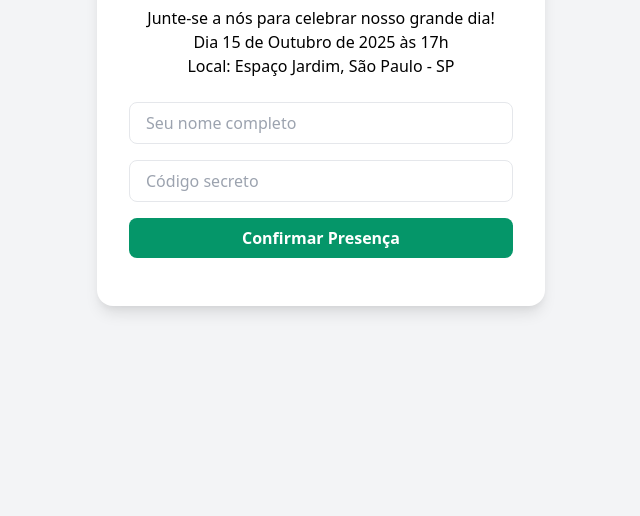
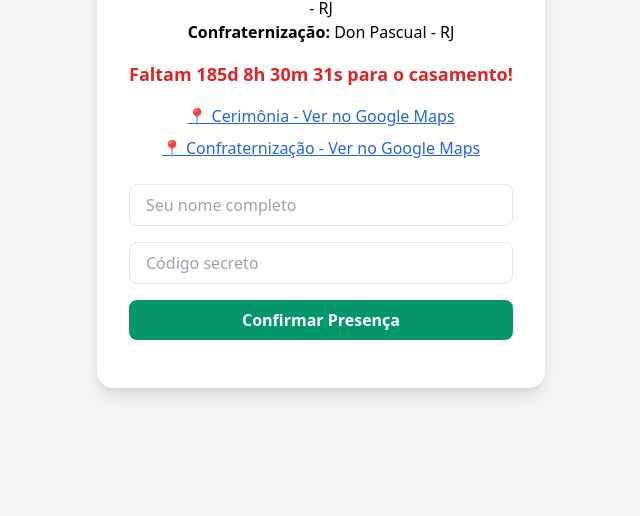
Before and after one commit to 3ins4m/confirmacaoCasamento, a plain HTML site: page index.html in a window 1280 px wide. Shown: the part 284-800 px from the top of the page, without its empty margins (319-959 px from the left). Drawn offline with nearby package versions, Linux system fonts and the light colour scheme.

Commit message:
Add files via upload

```diff
--- a/index.html
+++ b/index.html
@@ -9,7 +9,19 @@
 <body class="bg-gray-100 min-h-screen flex items-center justify-center p-4">
   <div class="bg-white p-8 rounded-2xl shadow-lg max-w-md w-full">
     <h1 class="text-2xl font-bold mb-4 text-center">Convite de Casamento</h1>
-    <p class="text-center mb-6">Junte-se a nós para celebrar nosso grande dia!<br>Dia 15 de Outubro de 2025 às 17h<br>Local: Espaço Jardim, São Paulo - SP</p>
+    <p class="text-center mb-4">
+      Junte-se a nós para celebrar nosso grande dia!<br>
+      Dia 26 de Julho de 2025 às 15h30<br>
+      <strong>Local da cerimônia:</strong> Capela Santo Antonio da Bica - RJ<br>
+      <strong>Confraternização:</strong> Don Pascual - RJ
+    </p>
+
+    <div id="contador" class="text-center text-lg font-semibold text-red-600 mb-4"></div>
+
+    <div class="flex flex-col items-center space-y-2 mb-6">
+      <a href="https://maps.app.goo.gl/tYxichPFWNGxq47B8" target="_blank" class="text-blue-600 underline">📍 Cerimônia - Ver no Google Maps</a>
+      <a href="https://maps.app.goo.gl/aeE67cmPFxbFAsQ57" target="_blank" class="text-blue-600 underline">📍 Confraternização - Ver no Google Maps</a>
+    </div>
 
     <form id="rsvp-form" class="space-y-4">
       <input type="text" id="nome" class="w-full px-4 py-2 border rounded-lg" placeholder="Seu nome completo" required>
@@ -50,6 +62,30 @@
         mensagem.textContent = 'Erro ao confirmar. Tente novamente mais tarde.';
       }
     });
+
+    // Contador regressivo
+    const contador = document.getElementById('contador');
+    const eventoData = new Date('2025-10-15T17:00:00');
+
+    function atualizarContador() {
+      const agora = new Date();
+      const diff = eventoData - agora;
+
+      if (diff <= 0) {
+        contador.textContent = 'É hoje! 💍';
+        return;
+      }
+
+      const dias = Math.floor(diff / (1000 * 60 * 60 * 24));
+      const horas = Math.floor((diff / (1000 * 60 * 60)) % 24);
+      const minutos = Math.floor((diff / (1000 * 60)) % 60);
+      const segundos = Math.floor((diff / 1000) % 60);
+
+      contador.textContent = `Faltam ${dias}d ${horas}h ${minutos}m ${segundos}s para o casamento!`;
+    }
+
+    setInterval(atualizarContador, 1000);
+    atualizarContador();
   </script>
 </body>
 </html>
```
